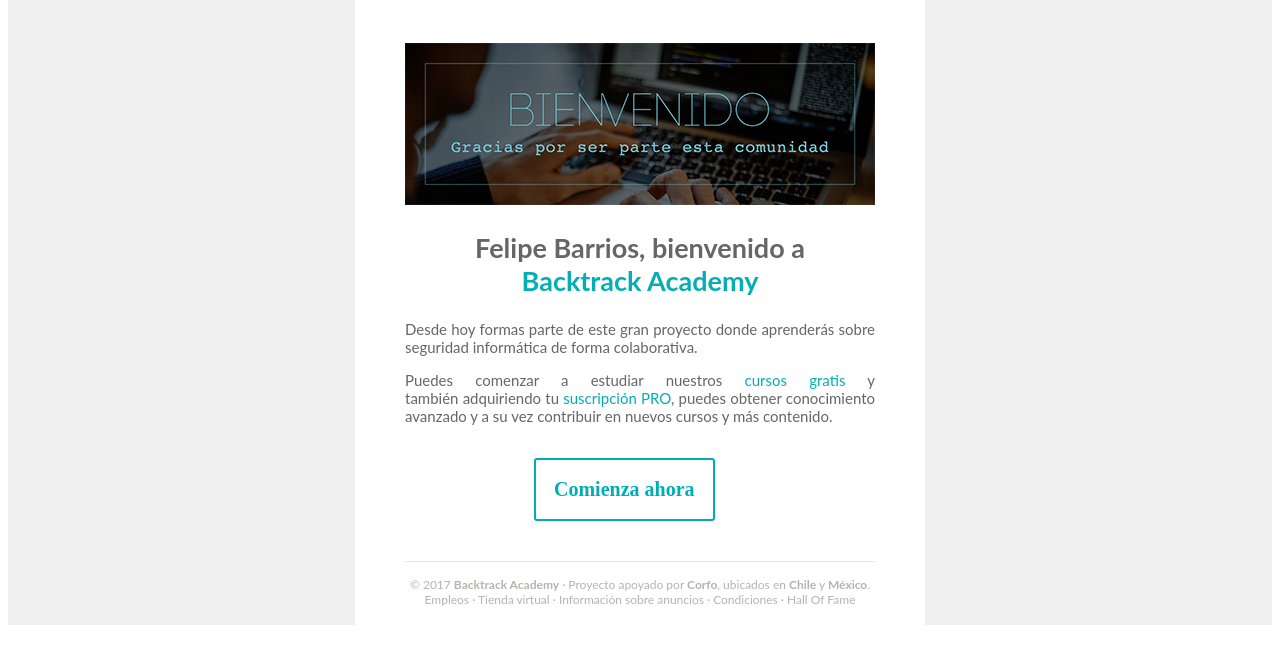
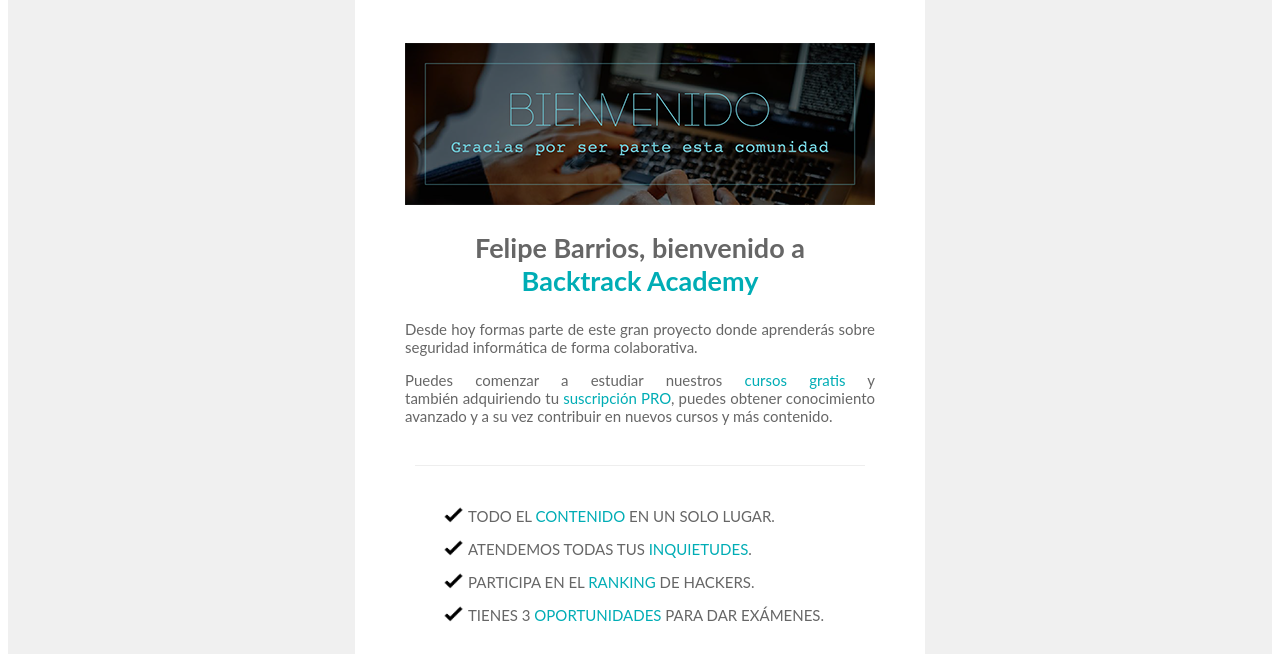
Before and after one commit to Pmcguirec/bta_emails, a plain HTML site: page welcome/index.html in a window 1280 px wide. Shown: the part 143-797 px from the top of the page. Drawn offline with Linux system fonts and the light colour scheme.

Commit message:
finished email again

```diff
--- a/welcome/index.html
+++ b/welcome/index.html
@@ -17,7 +17,7 @@
     padding: 1px 27px 0px 27px;
   }
   .title-link{
-    color: #03AFB5;
+    color: #00adb5;
     text-decoration: none;
     position: relative;
   }
@@ -31,15 +31,16 @@
     border: 2px solid #00adb5;
     color: #00adb5;
     font-size: 20px;
-    font-weight: 400;
-    font-family: "proxima-nova, Helvetica, sans-serif";
+    text-transform: uppercase;
+
     margin-bottom: -10px;
     margin-left: 129px;
     margin-right: 90px;
   }
   .button-bta:hover {
-    background-color: #03AFB5;
-    color: white;
+    background-color: black;
+    border-color: transparent;
+    color: #00adb5;
   }
   .td-link{
     color: white;
@@ -52,6 +53,19 @@
     width: 150px;
     padding-top: 100px;
     padding-bottom: 10px;
+  }
+  .check-img {
+    float: left;
+    margin-right: 4px;
+    width: 21px;
+    margin-left: 38px;
+  }
+  .character {
+    font-size: 15px;
+  }
+  .hr {
+    border: 0;
+    border-top: 1px solid #eee;
   }
   .footer {
     padding-top:15px;
@@ -103,11 +117,22 @@
                       <p class="justify">
                         Puedes comenzar a estudiar nuestros <a href="https://www.backtrackacademy.com/cursos/gratis" class="title-link">cursos gratis</a> y también adquiriendo tu <a href="https://www.backtrackacademy.com/suscripcion" class="title-link">suscripción PRO</a>, puedes obtener conocimiento avanzado y a su vez contribuir en nuevos cursos y más contenido.
                       </p>
+                      <br>
+                      <hr class="hr" width="450">
+                      <br>
+
+                      <p class="character"><img class="check-img" src="assets/images/check.png">TODO EL <a href="https://www.backtrackacademy.com/certificate" class="title-link">CONTENIDO</a> EN UN SOLO LUGAR.</p>
+                      <img class="check-img" src="assets/images/check.png">
+                      <p class="character">ATENDEMOS TODAS TUS <a href="https://www.backtrackacademy.com/debates" class="title-link">INQUIETUDES</a>.</p>
+                      <img class="check-img" src="assets/images/check.png">
+                      <p class="character">PARTICIPA EN EL <a href="https://www.backtrackacademy.com/ranking" class="title-link">RANKING</a> DE HACKERS.</p>
+                      <img class="check-img" src="assets/images/check.png">
+                      <p class="character">TIENES 3 <a href="https://www.backtrackacademy.com/suscripcion" class="title-link">OPORTUNIDADES</a> PARA DAR EXÁMENES.</p>
 
                       <br>
-                        <button type="submit" class="button-bta">
+                      <button type="submit" class="button-bta">
                         <b>Comienza ahora</b>
-                        </button>
+                      </button>
                     </div>
                     <div class="footer">
                       <a href="https://backtrackacademy.com/" class="link-footer">© <!-- <%= Date.current.year %> -->2017 <b>Backtrack Academy</b>  · Proyecto apoyado por <b>Corfo</b>, ubicados en <b>Chile</b> y <b>México</b>. </a>
```
Also changed, not shown: welcome/assets/images/check.png (added).
